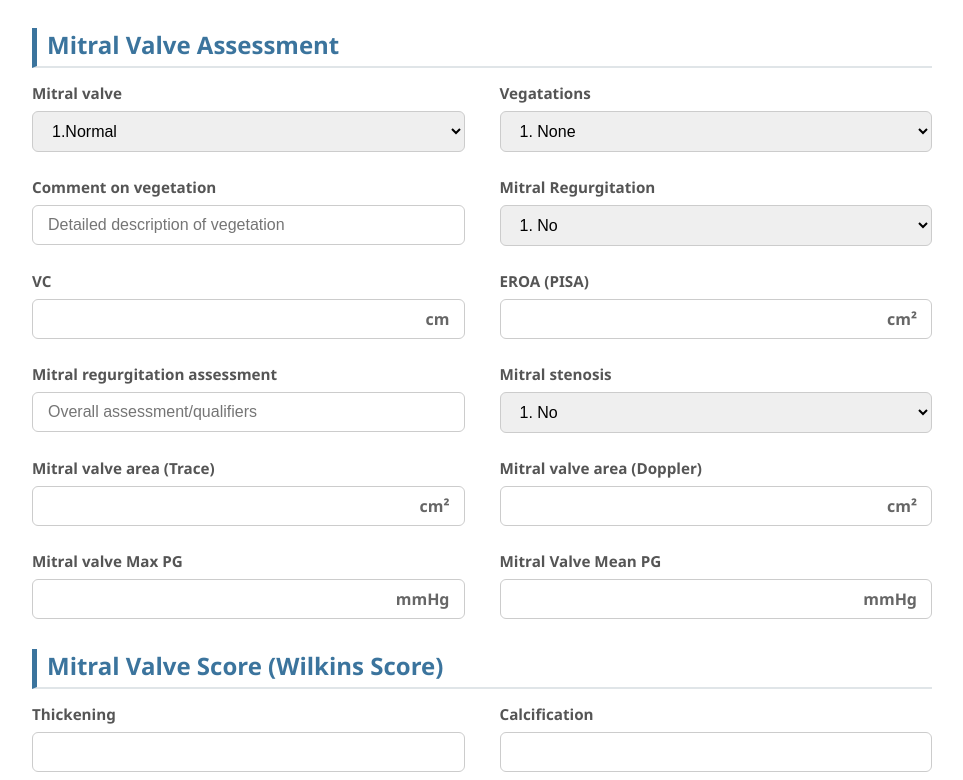
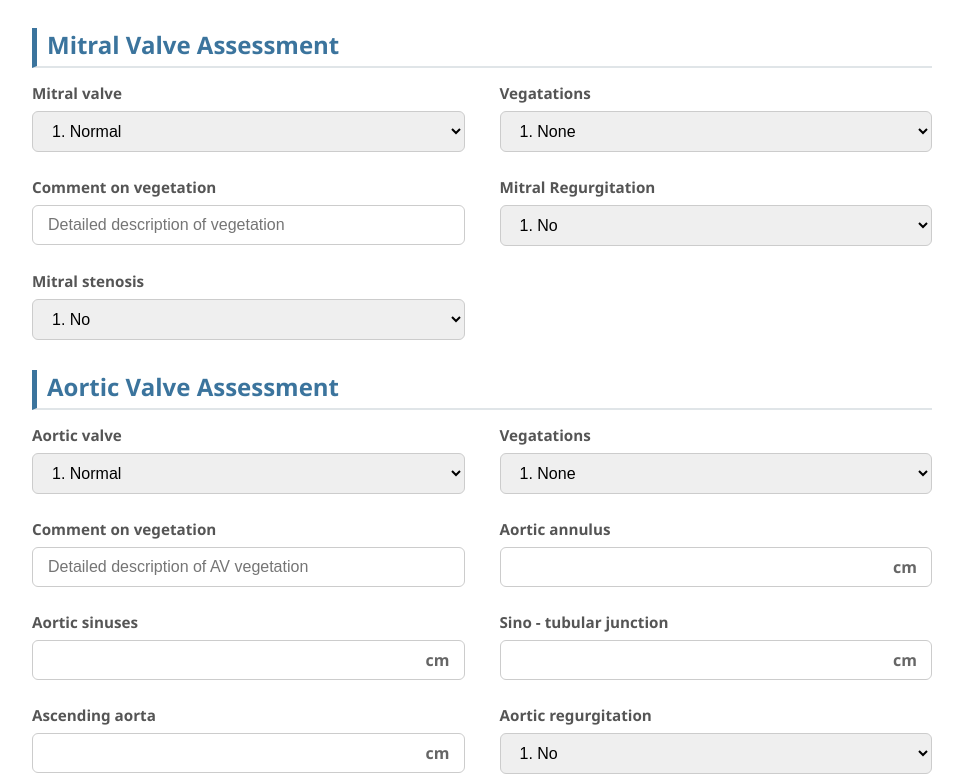
Before and after one commit to RevokeX/nhsl-echo-cardio, a React (Vite) app in the folder echo-dashboard/: page / in a window 1280 px wide. Shown: the part 1820-2600 px from the top of the page, without its empty margins (158-1121 px from the left). Built offline with nearby package versions, Linux system fonts and the light colour scheme.

Commit message:
Conditionals

```diff
--- a/echo-dashboard/src/config.js
+++ b/echo-dashboard/src/config.js
@@ -6,7 +6,6 @@ export const LV_DIMENSIONS_HEADING = 'LV Dimensions and Systolic Assessment';
 export const DIASTOLIC_HEADING = 'LV Diastolic Function Assessment';
 export const CHAMBER_HEADING = 'Chamber Dimensions and Function';
 export const MITRAL_HEADING = 'Mitral Valve Assessment';
-export const MITRAL_SCORE_HEADING = 'Mitral Valve Score (Wilkins Score)';
 export const AORTIC_HEADING = 'Aortic Valve Assessment';
 export const TRICUSPID_HEADING = 'Tricuspid Valve Assessment';
 export const PULMONARY_HEADING = 'Pulmonary Valve Assessment';
@@ -82,7 +81,7 @@ export const FORM_FIELDS = [
     { name: 'LA diameter', label: 'LA diameter', type: 'number', section: CHAMBER_HEADING, isConditional: false, suffix: 'cm' },
     { name: 'LA Comments', label: 'LA Comments', type: 'text', section: CHAMBER_HEADING, isConditional: false, placeholder: 'Any specific LA findings' },
     { name: 'RA', label: 'RA', type: 'select', section: CHAMBER_HEADING, isConditional: false,
-        options: ['1. Normal', '2, Dilated']
+        options: ['1. Normal', '2. Dilated']
     },
     { name: 'RA diameter', label: 'RA diameter', type: 'number', section: CHAMBER_HEADING, isConditional: false, suffix: 'cm' },
         { name: 'RA Comments', label: 'RA Comments', type: 'text', section: CHAMBER_HEADING, isConditional: false, placeholder: 'Any specific RA findings' },
@@ -94,7 +93,7 @@ export const FORM_FIELDS = [
 
     // --- Mitral Valve Assessment ---
     { name: 'Mitral valve', label: 'Mitral valve', type: 'select', section: MITRAL_HEADING, isConditional: false,
-        options: ['1.Normal', '2.Thickened', '3.Myxomatous', '4. Rheumatic', '5. Prolapse', '6. Prosthetic']
+        options: ['1. Normal', '2. Thickened', '3. Myxomatous', '4. Rheumatic', '5. Prolapse', '6. Prosthetic']
     },
     { name: 'MV Vegatations', label: 'Vegatations', type: 'select', section: MITRAL_HEADING, isConditional: false,
         options: ['1. None', '2. Attached to anterior leaflet', '3. Vegetation attached to posterior leaflet']
@@ -103,24 +102,62 @@ export const FORM_FIELDS = [
     { name: 'Mitral Regurgitation', label: 'Mitral Regurgitation', type: 'select', section: MITRAL_HEADING, isConditional: false,
         options: ['1. No', '2. Trivial', '3. Mild', '4. Moderate', '5. Severe']
     },
-    { name: 'VC', label: 'VC', type: 'number', section: MITRAL_HEADING, isConditional: false, suffix: 'cm' },
-    { name: 'EROA (PISA)', label: 'EROA (PISA)', type: 'number', section: MITRAL_HEADING, isConditional: false, suffix: 'cm²' },
-    { name: 'Mitral regurgitation assessment', label: 'Mitral regurgitation assessment', type: 'text', section: MITRAL_HEADING, isConditional: false, placeholder: 'Overall assessment/qualifiers' },
+    { name: 'VC', label: 'VC', type: 'number', section: MITRAL_HEADING, isConditional: true, suffix: 'cm',
+        conditionField: 'Mitral Regurgitation',
+        conditionValue: ['2. Trivial', '3. Mild', '4. Moderate', '5. Severe'], },
+
+    { name: 'EROA (PISA)', label: 'EROA (PISA)', type: 'number', section: MITRAL_HEADING, isConditional: true, suffix: 'cm²',
+        conditionField: 'Mitral Regurgitation',
+        conditionValue: ['2. Trivial', '3. Mild', '4. Moderate', '5. Severe'],
+     },
+    { name: 'Mitral regurgitation assessment', label: 'Mitral regurgitation assessment', type: 'text', section: MITRAL_HEADING, isConditional: true, placeholder: 'Overall assessment/qualifiers',
+        conditionField: 'Mitral Regurgitation',
+        conditionValue: ['2. Trivial', '3. Mild', '4. Moderate', '5. Severe'],
+     },
     { name: 'Mitral stenosis', label: 'Mitral stenosis', type: 'select', section: MITRAL_HEADING, isConditional: false,
         options: ['1. No', '2. Mild', '3. Moderate', '4. Tight']
     },
-    { name: 'Mitral valve area (Trace)', label: 'Mitral valve area (Trace)', type: 'number', section: MITRAL_HEADING, isConditional: false, suffix: 'cm²' },
-    { name: 'Mitral valve area (Doppler)', label: 'Mitral valve area (Doppler)', type: 'number', section: MITRAL_HEADING, isConditional: false, suffix: 'cm²' },
-    { name: 'Mitral valve Max PG', label: 'Mitral valve Max PG', type: 'number', section: MITRAL_HEADING, isConditional: false, suffix: 'mmHg' },
-    { name: 'Mitral Valve Mean PG', label: 'Mitral Valve Mean PG', type: 'number', section: MITRAL_HEADING, isConditional: false, suffix: 'mmHg' },
+    { name: 'Mitral valve area (Trace)', label: 'Mitral valve area (Trace)', type: 'number', section: MITRAL_HEADING, isConditional: true, suffix: 'cm²',
+        conditionField: 'Mitral stenosis',
+        conditionValue: ['2. Mild', '3. Moderate', '4. Tight'],
+     },
+    { name: 'Mitral valve area (Doppler)', label: 'Mitral valve area (Doppler)', type: 'number', section: MITRAL_HEADING, isConditional: true, suffix: 'cm²',
+        conditionField: 'Mitral stenosis',
+        conditionValue: ['2. Mild', '3. Moderate', '4. Tight'],
+     },
+    { name: 'Mitral valve Max PG', label: 'Mitral valve Max PG', type: 'number', section: MITRAL_HEADING, isConditional: true, suffix: 'mmHg',
+        conditionField: 'Mitral stenosis',
+        conditionValue: ['2. Mild', '3. Moderate', '4. Tight'],
+     },
+    { name: 'Mitral Valve Mean PG', label: 'Mitral Valve Mean PG', type: 'number', section: MITRAL_HEADING, isConditional: true, suffix: 'mmHg',
+        conditionField: 'Mitral stenosis',
+        conditionValue: ['2. Mild', '3. Moderate', '4. Tight'],
+     },
 
-    // --- Mitral Valve Score (Wilkins Score) ---
-    { name: 'Score Thickening', label: 'Thickening', type: 'number', section: MITRAL_SCORE_HEADING, isConditional: false },
-    { name: 'Score Calcification', label: 'Calcification', type: 'number', section: MITRAL_SCORE_HEADING, isConditional: false },
-    { name: 'Score Sub valvular', label: 'Sub valvular', type: 'number', section: MITRAL_SCORE_HEADING, isConditional: false },
-    { name: 'Score Pliability', label: 'Pliability', type: 'number', section: MITRAL_SCORE_HEADING, isConditional: false },
-    { name: 'Score Total', label: 'Total Score', type: 'number', section: MITRAL_SCORE_HEADING, isConditional: false, disabled: true, tooltip: 'Autofilled total score' },
-    { name: 'Special comments on mitral valve', label: 'Special comments on mitral valve', type: 'text', section: MITRAL_SCORE_HEADING, isConditional: false, placeholder: 'Any specific comments on the Mitral Valve' },
+    { name: 'Score Thickening', label: 'Thickening', type: 'number', section: MITRAL_HEADING, isConditional: true,
+        conditionField: 'Mitral stenosis',
+        conditionValue: ['2. Mild', '3. Moderate', '4. Tight'],
+     },
+    { name: 'Score Calcification', label: 'Calcification', type: 'number', section: MITRAL_HEADING, isConditional: true,
+        conditionField: 'Mitral stenosis',
+        conditionValue: ['2. Mild', '3. Moderate', '4. Tight'],
+     },
+    { name: 'Score Sub valvular', label: 'Sub valvular', type: 'number', section: MITRAL_HEADING, isConditional: true,
+        conditionField: 'Mitral stenosis',
+        conditionValue: ['2. Mild', '3. Moderate', '4. Tight'],
+     },
+    { name: 'Score Pliability', label: 'Pliability', type: 'number', section: MITRAL_HEADING, isConditional: true,
+        conditionField: 'Mitral stenosis',
+        conditionValue: ['2. Mild', '3. Moderate', '4. Tight'],
+     },
+    { name: 'Score Total', label: 'Total Score', type: 'number', section: MITRAL_HEADING, isConditional: true, disabled: true, tooltip: 'Autofilled total score',
+        conditionField: 'Mitral stenosis',
+        conditionValue: ['2. Mild', '3. Moderate', '4. Tight'],
+     },
+    { name: 'Special comments on mitral valve', label: 'Special comments on mitral valve', type: 'text', section: MITRAL_HEADING, isConditional: true, placeholder: 'Any specific comments on the Mitral Valve',
+        conditionField: 'Mitral stenosis',
+        conditionValue: ['2. Mild', '3. Moderate', '4. Tight'],
+     },
 
     // --- Aortic Valve Assessment ---
     { name: 'Aortic valve', label: 'Aortic valve', type: 'select', section: AORTIC_HEADING, isConditional: false,
@@ -137,10 +174,22 @@ export const FORM_FIELDS = [
     { name: 'Aortic regurgitation', label: 'Aortic regurgitation', type: 'select', section: AORTIC_HEADING, isConditional: false,
         options: ['1. No', '2. Mild', '3. Moderate', '4. Severe']
     },
-    { name: 'AI P1/2', label: 'AI P1/2', type: 'number', section: AORTIC_HEADING, isConditional: false,suffix: 'm/s' },
-    { name: 'LVOT diamater', label: 'LVOT diamater', type: 'number', section: AORTIC_HEADING, isConditional: false, suffix: 'mm' },
-    { name: 'Regurgitant jet width', label: 'Regurgitant jet width', type: 'number', section: AORTIC_HEADING, isConditional: false,suffix: 'mm' },
-    { name: 'Jet width/ LOVT diameter', label: 'Jet width/ LOVT diameter', type: 'number', section: AORTIC_HEADING, isConditional: false },
+    { name: 'AI P1/2', label: 'AI P1/2', type: 'number', section: AORTIC_HEADING, isConditional: true, suffix: 'm/s',
+        conditionField: 'Aortic regurgitation',
+        conditionValue: ['2. Mild', '3. Moderate', '4. Severe'],
+     },
+    { name: 'LVOT diamater', label: 'LVOT diamater', type: 'number', section: AORTIC_HEADING, isConditional: true, suffix: 'mm',
+        conditionField: 'Aortic regurgitation',
+        conditionValue: ['2. Mild', '3. Moderate', '4. Severe'],
+     },
+    { name: 'Regurgitant jet width', label: 'Regurgitant jet width', type: 'number', section: AORTIC_HEADING, isConditional: true,suffix: 'mm',
+        conditionField: 'Aortic regurgitation',
+        conditionValue: ['2. Mild', '3. Moderate', '4. Severe'],
+     },
+    { name: 'Jet width/ LOVT diameter', label: 'Jet width/ LOVT diameter', type: 'number', section: AORTIC_HEADING, isConditional: true,
+        conditionField: 'Aortic regurgitation',
+        conditionValue: ['2. Mild', '3. Moderate', '4. Severe'],
+     },
     { name: 'Diastolic flow reversal in decending aorta', label: 'Diastolic flow reversal in decending aorta', type: 'select', section: AORTIC_HEADING,  isConditional: true,
         conditionField: 'Aortic regurgitation',
         conditionValue: ['2. Mild', '3. Moderate', '4. Severe'],
@@ -149,12 +198,30 @@ export const FORM_FIELDS = [
     { name: 'Aortic stenosis', label: 'Aortic stenosis', type: 'select', section: AORTIC_HEADING, isConditional: false,
         options: ['1. No', '2. Mild', '3. Moderate', '4. Severe']
     },
-    { name: 'Aortic valve maximum pressure gradient', label: 'Aortic valve maximum pressure gradient', type: 'number', section: AORTIC_HEADING, isConditional: false, suffix: 'mmHg' },
-    { name: 'Aortic valve mean pressure gradient', label: 'Aortic valve mean pressure gradient', type: 'number', section: AORTIC_HEADING, isConditional: false, suffix: 'mmHg' },
-    { name: 'Aortic valve VTI', label: 'Aortic valve VTI', type: 'number', section: AORTIC_HEADING, isConditional: false, suffix: 'cm' },
-    { name: 'LVOT VTI', label: 'LVOT VTI', type: 'number', section: AORTIC_HEADING, isConditional: false, suffix: 'cm' },
-    { name: 'LVOT Diameter', label: 'LVOT Diameter', type: 'number', section: AORTIC_HEADING, isConditional: false, suffix: 'cm' },
-    { name: 'AVA', label: 'AVA', type: 'number', section: AORTIC_HEADING, isConditional: false, suffix: 'cm²' },
+    { name: 'Aortic valve maximum pressure gradient', label: 'Aortic valve maximum pressure gradient', type: 'number', section: AORTIC_HEADING, isConditional: true, suffix: 'mmHg',
+        conditionField: 'Aortic stenosis',
+        conditionValue: ['2. Mild', '3. Moderate', '4. Severe'],
+     },
+    { name: 'Aortic valve mean pressure gradient', label: 'Aortic valve mean pressure gradient', type: 'number', section: AORTIC_HEADING, isConditional: true, suffix: 'mmHg',
+        conditionField: 'Aortic stenosis',
+        conditionValue: ['2. Mild', '3. Moderate', '4. Severe'],
+     },
+    { name: 'Aortic valve VTI', label: 'Aortic valve VTI', type: 'number', section: AORTIC_HEADING, isConditional: true, suffix: 'cm',
+        conditionField: 'Aortic stenosis',
+        conditionValue: ['2. Mild', '3. Moderate', '4. Severe'],
+     },
+    { name: 'LVOT VTI', label: 'LVOT VTI', type: 'number', section: AORTIC_HEADING, isConditional: true, suffix: 'cm',
+        conditionField: 'Aortic stenosis',
+        conditionValue: ['2. Mild', '3. Moderate', '4. Severe'],
+     },
+    { name: 'LVOT Diameter', label: 'LVOT Diameter', type: 'number', section: AORTIC_HEADING, isConditional: true, suffix: 'cm',
+        conditionField: 'Aortic stenosis',
+        conditionValue: ['2. Mild', '3. Moderate', '4. Severe'],
+     },
+    { name: 'AVA', label: 'AVA', type: 'number', section: AORTIC_HEADING, isConditional: true, suffix: 'cm²',
+        conditionField: 'Aortic stenosis',
+        conditionValue: ['2. Mild', '3. Moderate', '4. Severe'],
+     },
 
     // --- Tricuspid Valve Assessment ---
     { name: 'Tricuspid valve', label: 'Tricuspid valve', type: 'select', section: TRICUSPID_HEADING, isConditional: false,
@@ -167,10 +234,21 @@ export const FORM_FIELDS = [
     { name: 'Tricuspid regurgitation', label: 'Tricuspid regurgitation', type: 'select', section: TRICUSPID_HEADING, isConditional: false,
         options: ['1. None', '2. Mild', '3. Moderate', '4. Severe', '5. Massive', '6. Torrential']
     },
-    { name: 'TRPG', label: 'TRPG', type: 'number', section: TRICUSPID_HEADING, isConditional: false, suffix: 'mmHg' },
-    { name: 'VC diameter', label: 'VC diameter', type: 'number', section: TRICUSPID_HEADING, isConditional: false, suffix: 'mm' },
-    { name: 'EROA (pisa)', label: 'EROA (pisa)', type: 'number', section: TRICUSPID_HEADING, isConditional: false, suffix: 'mm²' },
-    { name: 'Hepatic vein flow', label: 'Hepatic vein flow', type: 'select', section: TRICUSPID_HEADING, isConditional: false,
+    { name: 'TRPG', label: 'TRPG', type: 'number', section: TRICUSPID_HEADING, isConditional: true, suffix: 'mmHg',
+        conditionField: 'Tricuspid regurgitation',
+        conditionValue: ['2. Mild', '3. Moderate', '4. Severe', '5. Massive', '6. Torrential'],
+     },
+    { name: 'VC diameter', label: 'VC diameter', type: 'number', section: TRICUSPID_HEADING, isConditional: true, suffix: 'mm',
+        conditionField: 'Tricuspid regurgitation',
+        conditionValue: ['2. Mild', '3. Moderate', '4. Severe', '5. Massive', '6. Torrential'],
+     },
+    { name: 'EROA (pisa)', label: 'EROA (pisa)', type: 'number', section: TRICUSPID_HEADING, isConditional: true, suffix: 'mm²',
+        conditionField: 'Tricuspid regurgitation',
+        conditionValue: ['2. Mild', '3. Moderate', '4. Severe', '5. Massive', '6. Torrential'],
+     },
+    { name: 'Hepatic vein flow', label: 'Hepatic vein flow', type: 'select', section: TRICUSPID_HEADING, isConditional: true,
+        conditionField: 'Tricuspid regurgitation',
+        conditionValue: ['2. Mild', '3. Moderate', '4. Severe', '5. Massive', '6. Torrential'],
         options: ['1. Dominant', '2.Blunt', '3. Systolic flow reversal']
     },
     { name: 'Tricuspid stenosis', label: 'Tricuspid stenosis', type: 'select', section: TRICUSPID_HEADING, isConditional: false,
@@ -189,9 +267,18 @@ export const FORM_FIELDS = [
     { name: 'Pulmonary stenosis', label: 'Pulmonary stenosis', type: 'select', section: PULMONARY_HEADING, isConditional: false,
         options: ['1. No', '2. Mild', '3. Moderate', '4. Severe']
     },
-    { name: 'Pulomonary valve maximum pressure gradients', label: 'Pulomonary valve maximum pressure gradients', type: 'number', section: PULMONARY_HEADING, isConditional: false, suffix: 'mmHg' },
-    { name: 'Pulmonary valve mean pressure gradient', label: 'Pulmonary valve mean pressure gradient', type: 'number', section: PULMONARY_HEADING, isConditional: false, suffix: 'mmHg' },
-    { name: 'Peak velocity', label: 'Peak velocity', type: 'number', section: PULMONARY_HEADING, isConditional: false, suffix: 'cm/s' },
+    { name: 'Pulmonary valve maximum pressure gradients', label: 'Pulomonary valve maximum pressure gradients', type: 'number', section: PULMONARY_HEADING, isConditional: true, suffix: 'mmHg',
+         conditionField: 'Pulmonary stenosis',
+        conditionValue: ['2. Mild', '3. Moderate', '4. Severe'],
+     },
+    { name: 'Pulmonary valve mean pressure gradient', label: 'Pulmonary valve mean pressure gradient', type: 'number', section: PULMONARY_HEADING, isConditional: true, suffix: 'mmHg',
+        conditionField: 'Pulmonary stenosis',
+        conditionValue: ['2. Mild', '3. Moderate', '4. Severe'],
+     },
+    { name: 'Peak velocity', label: 'Peak velocity', type: 'number', section: PULMONARY_HEADING, isConditional: true, suffix: 'cm/s',
+        conditionField: 'Pulmonary stenosis',
+        conditionValue: ['2. Mild', '3. Moderate', '4. Severe'],
+     },
     { name: 'Pulmonary regurgitation', label: 'Pulmonary regurgitation', type: 'select', section: PULMONARY_HEADING, isConditional: false,
         options: ['1. No', '2. Mild', '3. Moderate', '4. Severe']
     },
```
